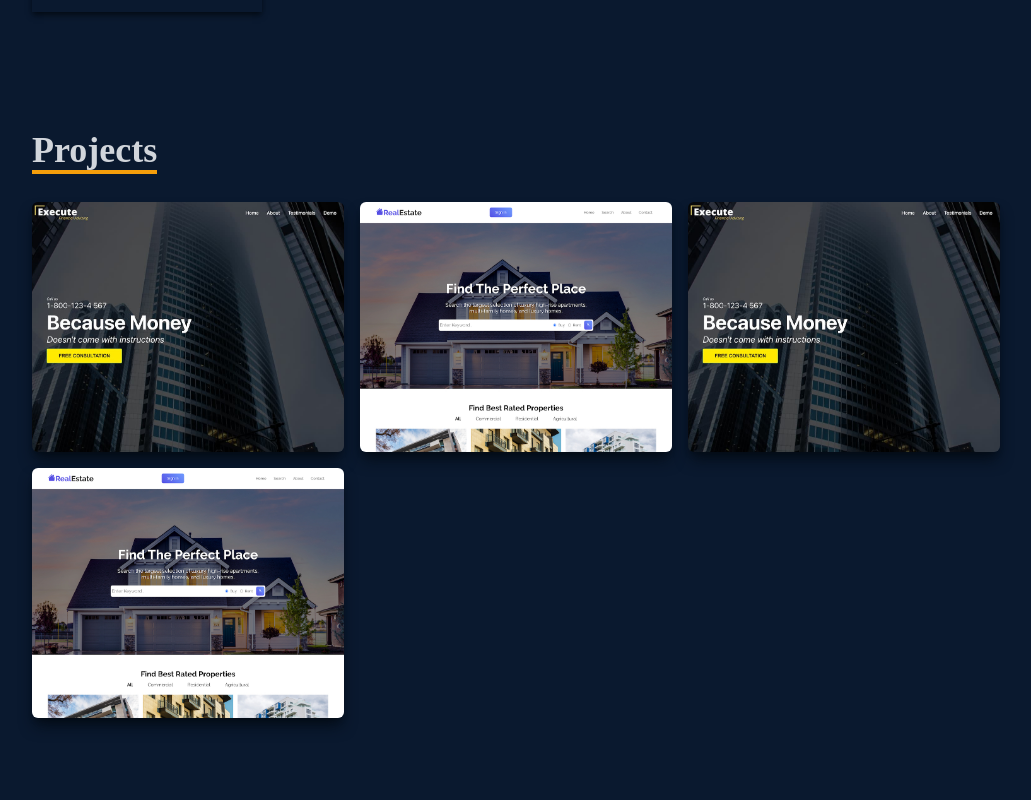
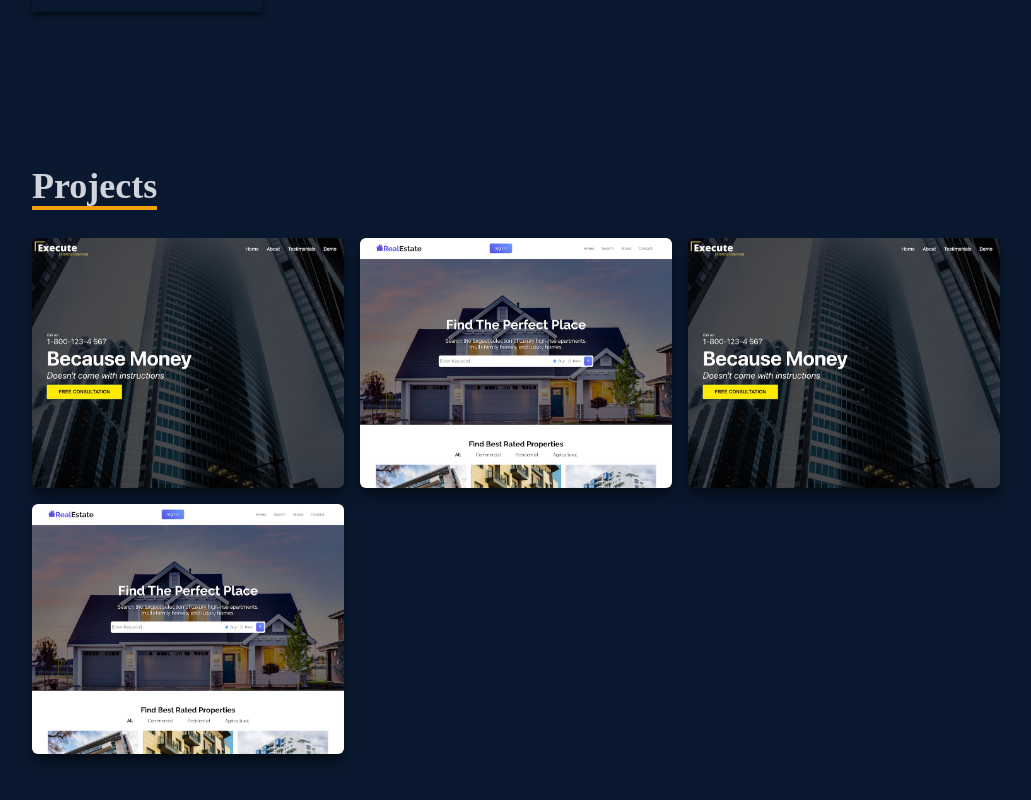
Before and after one commit to earljay06/Porfolio, a React (Create React App) app: page / in a window 1280 px wide. Shown: the part 2396-3196 px from the top of the page, without its empty margins (124-1155 px from the left). Built offline with nearby package versions, Linux system fonts and the light colour scheme.

Commit message:
..................

```diff
--- a/src/components/Navbar.jsx
+++ b/src/components/Navbar.jsx
@@ -17,7 +17,7 @@ const Navbar = () => {
   const handleClick = () => setNav(!nav);
 
   return (
-    <div className="fixed w-full h-[80px] flex justify-center items-center px-4 bg-[#0a192f] text-gray-300">
+    <div className="fixed w-full h-[80px] flex md:justify-center justify-between items-center px-4 bg-[#0a192f] text-gray-300">
       <div>
         <img
           src={codelogos}
--- a/src/components/Projects.jsx
+++ b/src/components/Projects.jsx
@@ -9,10 +9,10 @@ const Projects = () => {
   return (
     <div
       name="projects"
-      className="w-full md:h-screen text-gray-300 bg-[#0a192f] pt-0"
+      className="w-full md:h-screen text-gray-300 bg-[#0a192f] py-0"
     >
       <div className="max-w-[1000px] mx-auto p-4 flex flex-col justify-center w-full h-full">
-        <div className="pb-8 mt-16 sm:mt-10">
+        <div className="pb-8 mt-16 md:mt-28">
           <p className="text-4xl font-bold inline border-b-4 text-gray-300 border-amber-500">
             Projects
           </p>
```
